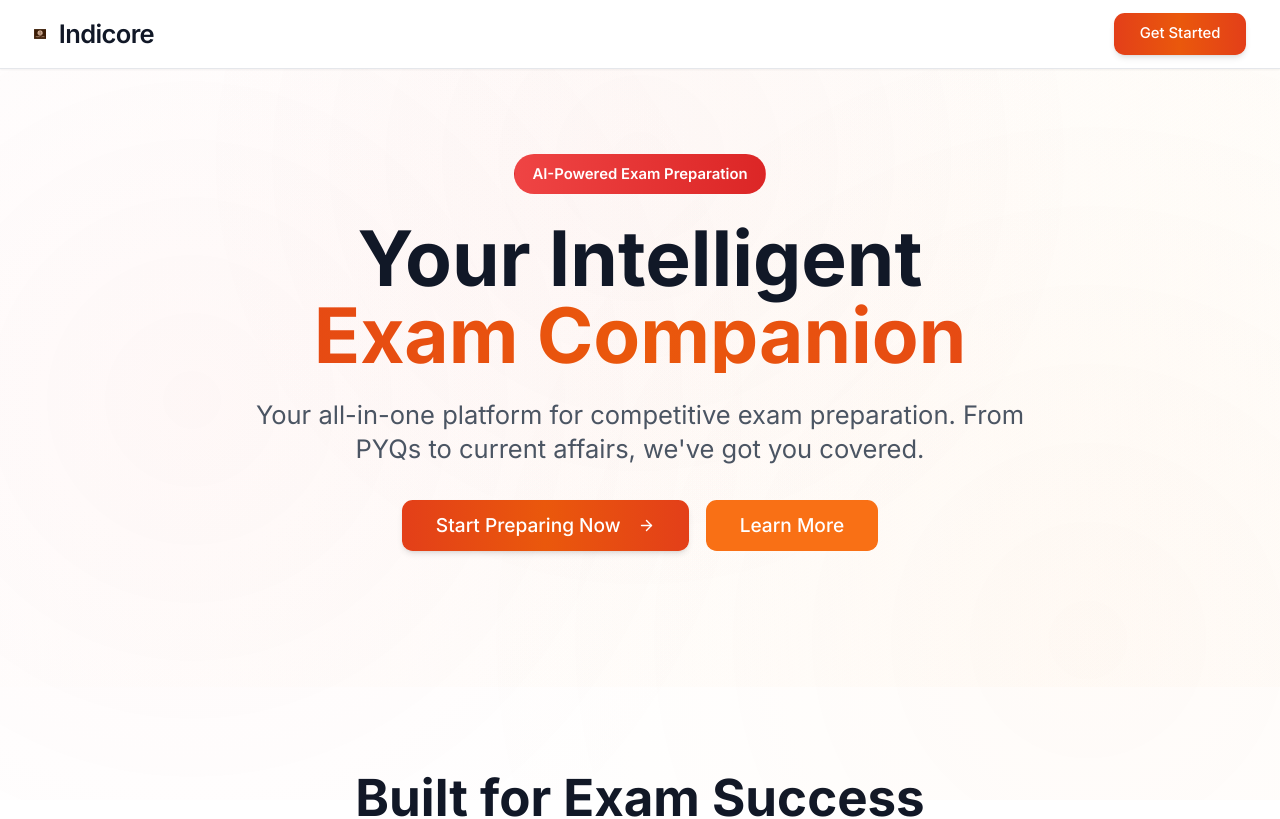
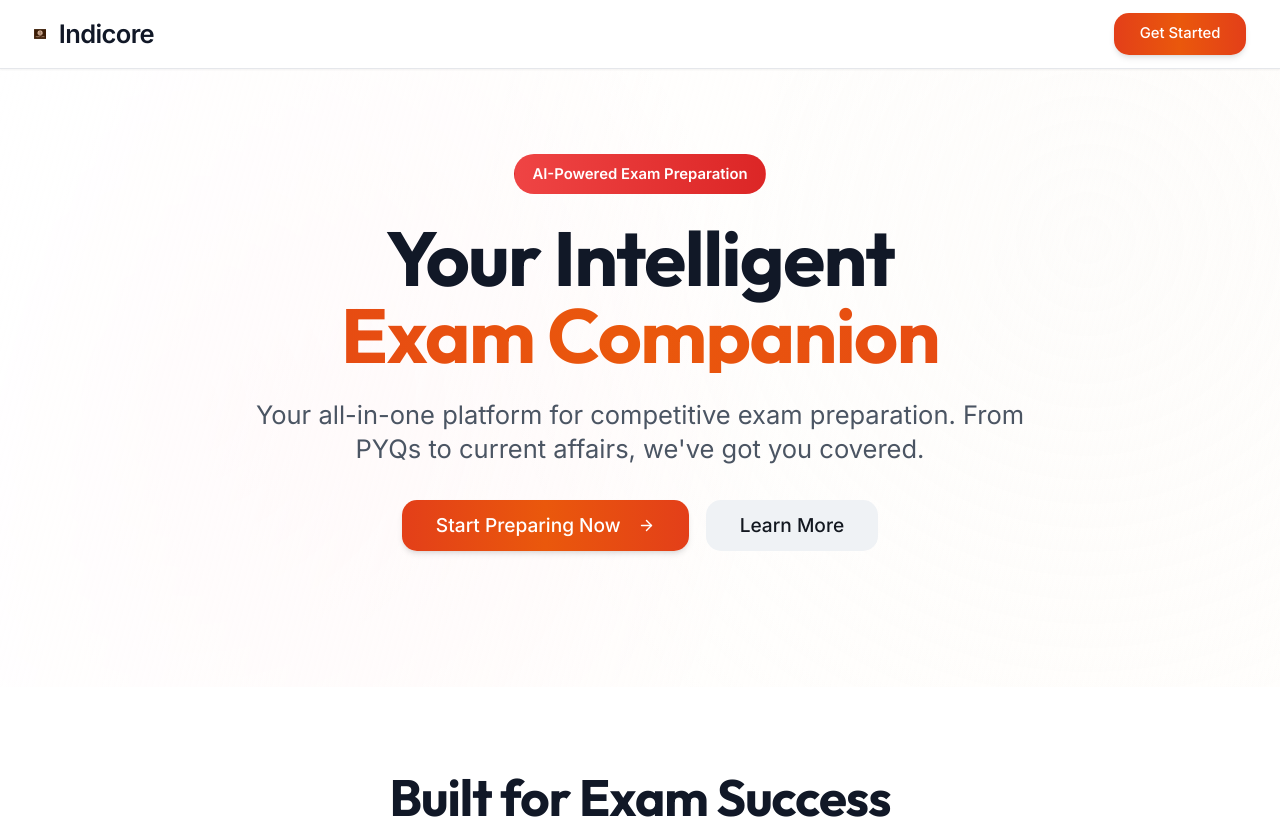
Before and after one commit to MANASMATHUR/Indicore-2.0-UPSC, a Next.js app: page / in a window 1280 px wide. Shown: the top 819 px of the page. Built offline with nearby package versions, Linux system fonts and the light colour scheme; no server answers; the database is empty.

Commit message:
CSS Changes to make Website look more premium

```diff
--- a/app/globals.css
+++ b/app/globals.css
@@ -1,4 +1,4 @@
-@import url('https://fonts.googleapis.com/css2?family=Inter:wght@300;400;500;600;700;800&display=swap');
+@import url('https://fonts.googleapis.com/css2?family=Inter:wght@300;400;500;600;700;800&family=Outfit:wght@400;500;600;700;800&display=swap');
 
 @tailwind base;
 @tailwind components;
@@ -31,41 +31,37 @@
     }
   }
 
-  body {
-    @apply bg-gradient-to-br from-white via-orange-50/20 to-white min-h-screen antialiased;
-    height: 100vh;
-    background-attachment: fixed;
-    margin: 0;
-    padding: 0;
-    overflow-x: hidden;
-    position: relative;
+  h1,
+  h2,
+  h3,
+  h4,
+  h5,
+  h6 {
+    font-family: 'Outfit', sans-serif;
+    letter-spacing: -0.02em;
   }
 
+  body {
+    @apply bg-background text-foreground min-h-screen antialiased selection:bg-primary/20 selection:text-primary;
+    font-feature-settings: "rlig" 1, "calt" 1;
+  }
+
+  /* Premium Background Pattern */
   body::before {
     content: '';
     position: fixed;
-    top: 0;
-    left: 0;
-    right: 0;
-    bottom: 0;
-    background:
-      radial-gradient(circle at 15% 50%, rgba(239, 68, 68, 0.04) 0%, transparent 50%),
-      radial-gradient(circle at 85% 80%, rgba(249, 115, 22, 0.03) 0%, transparent 50%),
-      radial-gradient(circle at 50% 20%, rgba(220, 38, 38, 0.03) 0%, transparent 50%);
+    inset: 0;
+    background-image:
+      radial-gradient(circle at 15% 50%, hsla(var(--primary) / 0.08) 0%, transparent 50%),
+      radial-gradient(circle at 85% 30%, hsla(var(--secondary) / 0.1) 0%, transparent 50%);
     pointer-events: none;
-    z-index: 0;
-  }
-
-  .dark body {
-    @apply bg-gradient-to-br from-gray-950 via-gray-900 to-gray-950;
-    background-attachment: fixed;
+    z-index: -1;
   }
 
   .dark body::before {
-    background:
-      radial-gradient(circle at 15% 50%, rgba(239, 68, 68, 0.06) 0%, transparent 50%),
-      radial-gradient(circle at 85% 80%, rgba(249, 115, 22, 0.05) 0%, transparent 50%),
-      radial-gradient(circle at 50% 20%, rgba(220, 38, 38, 0.04) 0%, transparent 50%);
+    background-image:
+      radial-gradient(circle at 15% 50%, hsla(var(--primary) / 0.15) 0%, transparent 50%),
+      radial-gradient(circle at 85% 30%, hsla(var(--secondary) / 0.1) 0%, transparent 50%);
   }
 
   .dark ::-webkit-scrollbar {
@@ -86,53 +82,58 @@
 
   :root {
     --background: 0 0% 100%;
-    --foreground: 0 0% 3.9%;
+    --foreground: 345 5% 10%;
+    /* Softer black */
     --card: 0 0% 100%;
-    --card-foreground: 0 0% 3.9%;
+    --card-foreground: 345 5% 10%;
     --popover: 0 0% 100%;
-    --popover-foreground: 0 0% 3.9%;
-    --primary: 0 84% 60%;
+    --popover-foreground: 345 5% 10%;
+    --primary: 343 85% 50%;
+    /* Vibrant Pink/Red */
     --primary-foreground: 0 0% 100%;
-    --secondary: 24 95% 53%;
-    --secondary-foreground: 0 0% 100%;
-    --muted: 0 0% 96.1%;
-    --muted-foreground: 0 0% 45.1%;
-    --accent: 0 84% 60%;
-    --accent-foreground: 0 0% 100%;
+    --secondary: 215 25% 95%;
+    /* Cool gray */
+    --secondary-foreground: 215 25% 10%;
+    --muted: 215 25% 95%;
+    --muted-foreground: 215 15% 45%;
+    --accent: 343 85% 96%;
+    --accent-foreground: 343 85% 50%;
     --destructive: 0 84% 60%;
     --destructive-foreground: 0 0% 100%;
-    --border: 0 0% 89.8%;
-    --input: 0 0% 89.8%;
-    --ring: 0 84% 60%;
-    --chart-1: 12 76% 61%;
+    --border: 215 20% 90%;
+    --input: 215 20% 90%;
+    --ring: 343 85% 50%;
+    --radius: 1rem;
+    /* More rounded */
+    --chart-1: 343 85% 50%;
     --chart-2: 173 58% 39%;
     --chart-3: 197 37% 24%;
     --chart-4: 43 74% 66%;
     --chart-5: 27 87% 67%;
-    --radius: 0.75rem;
   }
 
   .dark {
-    --background: 0 0% 3.9%;
-    --foreground: 0 0% 98%;
-    --card: 0 0% 3.9%;
-    --card-foreground: 0 0% 98%;
-    --popover: 0 0% 3.9%;
-    --popover-foreground: 0 0% 98%;
-    --primary: 0 84% 60%;
+    --background: 220 40% 5%;
+    /* Deep rich blue/black */
+    --foreground: 210 20% 98%;
+    --card: 220 35% 8%;
+    --card-foreground: 210 20% 98%;
+    --popover: 220 35% 8%;
+    --popover-foreground: 210 20% 98%;
+    --primary: 343 85% 60%;
     --primary-foreground: 0 0% 100%;
-    --secondary: 24 95% 53%;
-    --secondary-foreground: 0 0% 100%;
-    --muted: 0 0% 14.9%;
-    --muted-foreground: 0 0% 63.9%;
-    --accent: 0 84% 60%;
-    --accent-foreground: 0 0% 100%;
+    --secondary: 215 25% 15%;
+    --secondary-foreground: 210 20% 98%;
+    --muted: 215 25% 15%;
+    --muted-foreground: 215 15% 65%;
+    --accent: 343 85% 15%;
+    --accent-foreground: 343 85% 60%;
     --destructive: 0 62.8% 30.6%;
     --destructive-foreground: 0 0% 98%;
-    --border: 0 0% 14.9%;
-    --input: 0 0% 14.9%;
-    --ring: 0 84% 60%;
-    --chart-1: 220 70% 50%;
+    --border: 215 20% 15%;
+    --input: 215 20% 15%;
+    --ring: 343 85% 60%;
+    --chart-1: 343 85% 60%;
     --chart-2: 160 60% 45%;
     --chart-3: 30 80% 55%;
     --chart-4: 280 65% 60%;
@@ -195,7 +196,8 @@
       -webkit-tap-highlight-color: rgba(0, 0, 0, 0.1);
     }
 
-    button, a {
+    button,
+    a {
       touch-action: manipulation;
       -webkit-touch-callout: none;
     }
@@ -487,11 +489,11 @@
       @apply gap-2;
     }
 
-    .message.assistant > div:first-child {
+    .message.assistant>div:first-child {
       @apply w-6 h-6 text-xs;
     }
 
-    .message.user > div:last-child {
+    .message.user>div:last-child {
       @apply w-6 h-6 text-xs;
     }
 
@@ -506,7 +508,9 @@
   }
 
   @media (max-width: 768px) {
-    button, .button {
+
+    button,
+    .button {
       min-height: 44px;
       min-width: 44px;
     }
@@ -704,12 +708,10 @@
   }
 
   .animate-shimmer-gradient {
-    background: linear-gradient(
-      90deg,
-      rgba(255, 255, 255, 0) 0%,
-      rgba(255, 255, 255, 0.2) 50%,
-      rgba(255, 255, 255, 0) 100%
-    );
+    background: linear-gradient(90deg,
+        rgba(255, 255, 255, 0) 0%,
+        rgba(255, 255, 255, 0.2) 50%,
+        rgba(255, 255, 255, 0) 100%);
     background-size: 1000px 100%;
     animation: shimmer-gradient 3s infinite;
   }
@@ -799,6 +801,7 @@
   from {
     opacity: 0;
   }
+
   to {
     opacity: 1;
   }
@@ -809,6 +812,7 @@
     opacity: 0;
     transform: translateY(10px);
   }
+
   to {
     opacity: 1;
     transform: translateY(0);
@@ -820,6 +824,7 @@
     opacity: 0;
     transform: translateX(20px);
   }
+
   to {
     opacity: 1;
     transform: translateX(0);
@@ -831,6 +836,7 @@
     transform: translateY(20px);
     opacity: 0;
   }
+
   to {
     transform: translateY(0);
     opacity: 1;
@@ -842,6 +848,7 @@
     opacity: 0;
     transform: translateY(30px) scale(0.95);
   }
+
   to {
     opacity: 1;
     transform: translateY(0) scale(1);
@@ -853,6 +860,7 @@
     opacity: 0;
     transform: translateY(-30px) scale(0.95);
   }
+
   to {
     opacity: 1;
     transform: translateY(0) scale(1);
@@ -864,6 +872,7 @@
     opacity: 0;
     transform: scale(0.8);
   }
+
   to {
     opacity: 1;
     transform: scale(1);
@@ -871,27 +880,36 @@
 }
 
 @keyframes pulseGlow {
-  0%, 100% {
+
+  0%,
+  100% {
     box-shadow: 0 0 5px rgba(239, 68, 68, 0.3);
   }
+
   50% {
     box-shadow: 0 0 20px rgba(239, 68, 68, 0.5), 0 0 30px rgba(239, 68, 68, 0.3);
   }
 }
 
 @keyframes bounceGentle {
-  0%, 100% {
+
+  0%,
+  100% {
     transform: translateY(0);
   }
+
   50% {
     transform: translateY(-4px);
   }
 }
 
 @keyframes float {
-  0%, 100% {
+
+  0%,
+  100% {
     transform: translateY(0px);
   }
+
   50% {
     transform: translateY(-6px);
   }
@@ -901,6 +919,7 @@
   from {
     box-shadow: 0 0 5px rgba(239, 68, 68, 0.4);
   }
+
   to {
     box-shadow: 0 0 20px rgba(239, 68, 68, 0.6), 0 0 30px rgba(239, 68, 68, 0.4);
   }
@@ -910,15 +929,19 @@
   0% {
     background-position: -200% 0;
   }
+
   100% {
     background-position: 200% 0;
   }
 }
 
 @keyframes gradient-shift {
-  0%, 100% {
+
+  0%,
+  100% {
     background-position: 0% 50%;
   }
+
   50% {
     background-position: 100% 50%;
   }
@@ -929,6 +952,7 @@
     transform: translateY(0) scale(1);
     box-shadow: 0 4px 6px rgba(0, 0, 0, 0.08);
   }
+
   100% {
     transform: translateY(-8px) scale(1.02);
     box-shadow: 0 20px 40px rgba(239, 68, 68, 0.15);
@@ -940,6 +964,7 @@
     transform: scale(0.8);
     opacity: 1;
   }
+
   100% {
     transform: scale(2.4);
     opacity: 0;
@@ -951,6 +976,7 @@
     opacity: 0;
     transform: translateX(-30px);
   }
+
   to {
     opacity: 1;
     transform: translateX(0);
@@ -962,6 +988,7 @@
     opacity: 0;
     transform: translateX(30px);
   }
+
   to {
     opacity: 1;
     transform: translateX(0);
@@ -969,9 +996,12 @@
 }
 
 @keyframes scale-bounce {
-  0%, 100% {
+
+  0%,
+  100% {
     transform: scale(1);
   }
+
   50% {
     transform: scale(1.05);
   }
@@ -981,9 +1011,11 @@
   0% {
     background-position: 0% 50%;
   }
+
   50% {
     background-position: 100% 50%;
   }
+
   100% {
     background-position: 0% 50%;
   }
@@ -993,6 +1025,7 @@
   0% {
     background-position: -1000px 0;
   }
+
   100% {
     background-position: 1000px 0;
   }
@@ -1003,6 +1036,7 @@
     opacity: 0;
     transform: scale(0.9);
   }
+
   to {
     opacity: 1;
     transform: scale(1);
@@ -1010,9 +1044,12 @@
 }
 
 @keyframes exam-badge-pulse {
-  0%, 100% {
+
+  0%,
+  100% {
     box-shadow: 0 0 0 0 rgba(239, 68, 68, 0.6);
   }
+
   50% {
     box-shadow: 0 0 0 10px rgba(239, 68, 68, 0);
   }
@@ -1109,7 +1146,10 @@
     overflow-y: auto;
   }
 
-  button, .button, select, input {
+  button,
+  .button,
+  select,
+  input {
     min-height: 44px;
     min-width: 44px;
   }
@@ -1222,24 +1262,30 @@
   top: 6px;
 }
 
-button, .btn {
+button,
+.btn {
   @apply transition-all duration-200;
 }
 
-button:active:not(:disabled), .btn:active:not(:disabled) {
+button:active:not(:disabled),
+.btn:active:not(:disabled) {
   transform: scale(0.97);
 }
 
-button:focus-visible, .btn:focus-visible {
+button:focus-visible,
+.btn:focus-visible {
   outline: 2px solid hsl(var(--ring));
   outline-offset: 2px;
 }
 
-button:disabled, .btn:disabled {
+button:disabled,
+.btn:disabled {
   @apply opacity-50 cursor-not-allowed;
 }
 
-input:focus, textarea:focus, select:focus {
+input:focus,
+textarea:focus,
+select:focus {
   @apply ring-2 ring-red-500 ring-offset-2 outline-none;
   transition: all 0.2s;
 }
@@ -1249,6 +1295,7 @@ a {
 }
 
 @media (prefers-reduced-motion: reduce) {
+
   *,
   *::before,
   *::after {
@@ -1279,9 +1326,12 @@ a {
 }
 
 @keyframes highlightPulse {
-  0%, 100% {
+
+  0%,
+  100% {
     background-color: transparent;
   }
+
   50% {
     background-color: rgba(255, 255, 0, 0.2);
   }
@@ -1291,6 +1341,7 @@ a {
   * {
     @apply border-border;
   }
+
   body {
     @apply bg-background text-foreground;
   }
```
